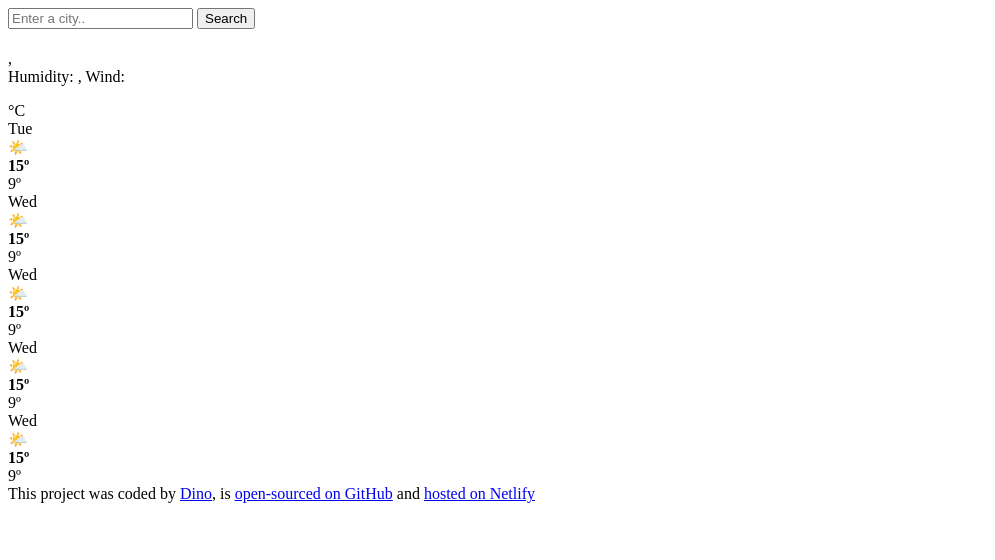
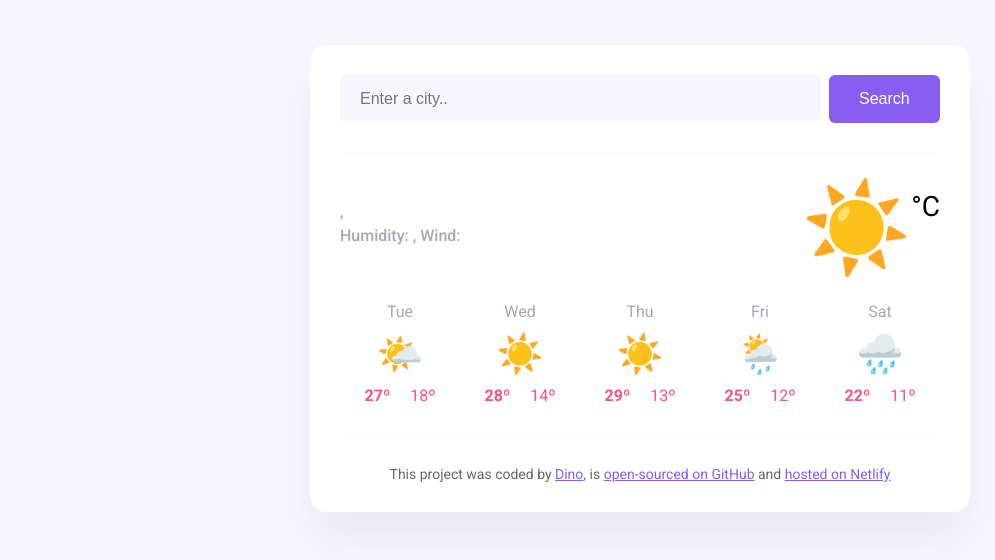
Before and after one commit to Dino-Pru/_meteo, a plain HTML site: page index.html in a window 1280 px wide. Shown: the whole page, without its empty margins (0-995 px from the left). Drawn offline with nearby package versions, Linux system fonts and the light colour scheme; no server answers.

Commit message:
Update index.html

```diff
--- a/index.html
+++ b/index.html
@@ -9,7 +9,7 @@
       href="https://fonts.googleapis.com/css2?family=Roboto:ital,wght@0,100;0,300;0,400;0,500;0,700;0,900;1,100;1,300;1,400;1,500;1,700;1,900&display=swap"
       rel="stylesheet"
     />
-    <link rel="stylesheet" href="src/style.css" />
+    <link rel="stylesheet" href="src/styles.css" />
     <script src="https://cdn.jsdelivr.net/npm/axios@1.1.2/dist/axios.min.js"></script>
     <title>Meteo App</title>
   </head>
@@ -41,7 +41,7 @@
           </div>
           <div class="weather-app-temperature-container">
             <div id="icon"></div>
-            <div class="weather-app-temperature" id="temperature"></div>
+            <div class="weather-app-temperature" id="temperature">☀️</div>
             <div class="weather-app-unit">°C</div>
           </div>
         </div>
@@ -51,49 +51,49 @@
             <div class="weather-forecast-icon">🌤️</div>
             <div class="weather-forecast-temperatures">
               <div class="weather-forecast-temperature">
-                <strong>15º</strong>
+                <strong>27º</strong>
               </div>
-              <div class="weather-forecast-temperature">9º</div>
+              <div class="weather-forecast-temperature">18º</div>
             </div>
           </div>
           <div class="weather-forecast-day">
             <div class="weather-forecast-date">Wed</div>
-            <div class="weather-forecast-icon">🌤️</div>
+            <div class="weather-forecast-icon">☀️</div>
             <div class="weather-forecast-temperatures">
               <div class="weather-forecast-temperature">
-                <strong>15º</strong>
+                <strong>28º</strong>
               </div>
-              <div class="weather-forecast-temperature">9º</div>
+              <div class="weather-forecast-temperature">14º</div>
             </div>
           </div>
           <div class="weather-forecast-day">
-            <div class="weather-forecast-date">Wed</div>
-            <div class="weather-forecast-icon">🌤️</div>
+            <div class="weather-forecast-date">Thu</div>
+            <div class="weather-forecast-icon">☀️</div>
             <div class="weather-forecast-temperatures">
               <div class="weather-forecast-temperature">
-                <strong>15º</strong>
+                <strong>29º</strong>
               </div>
-              <div class="weather-forecast-temperature">9º</div>
+              <div class="weather-forecast-temperature">13º</div>
             </div>
           </div>
           <div class="weather-forecast-day">
-            <div class="weather-forecast-date">Wed</div>
-            <div class="weather-forecast-icon">🌤️</div>
+            <div class="weather-forecast-date">Fri</div>
+            <div class="weather-forecast-icon">🌦️</div>
             <div class="weather-forecast-temperatures">
               <div class="weather-forecast-temperature">
-                <strong>15º</strong>
+                <strong>25º</strong>
               </div>
-              <div class="weather-forecast-temperature">9º</div>
+              <div class="weather-forecast-temperature">12º</div>
             </div>
           </div>
           <div class="weather-forecast-day">
-            <div class="weather-forecast-date">Wed</div>
-            <div class="weather-forecast-icon">🌤️</div>
+            <div class="weather-forecast-date">Sat</div>
+            <div class="weather-forecast-icon">🌧️</div>
             <div class="weather-forecast-temperatures">
               <div class="weather-forecast-temperature">
-                <strong>15º</strong>
+                <strong>22º</strong>
               </div>
-              <div class="weather-forecast-temperature">9º</div>
+              <div class="weather-forecast-temperature">11º</div>
             </div>
           </div>
         </div>
@@ -101,8 +101,7 @@
 
       <footer>
         This project was coded by
-        <a href="https://github.com/Dino-Pru" target="_blank"> Dino</a>,
-        is
+        <a href="https://github.com/Dino-Pru" target="_blank"> Dino</a>, is
         <a href="https://github.com/Dino-Pru/Meteo" target="_blank"
           >open-sourced on GitHub</a
         >
```
